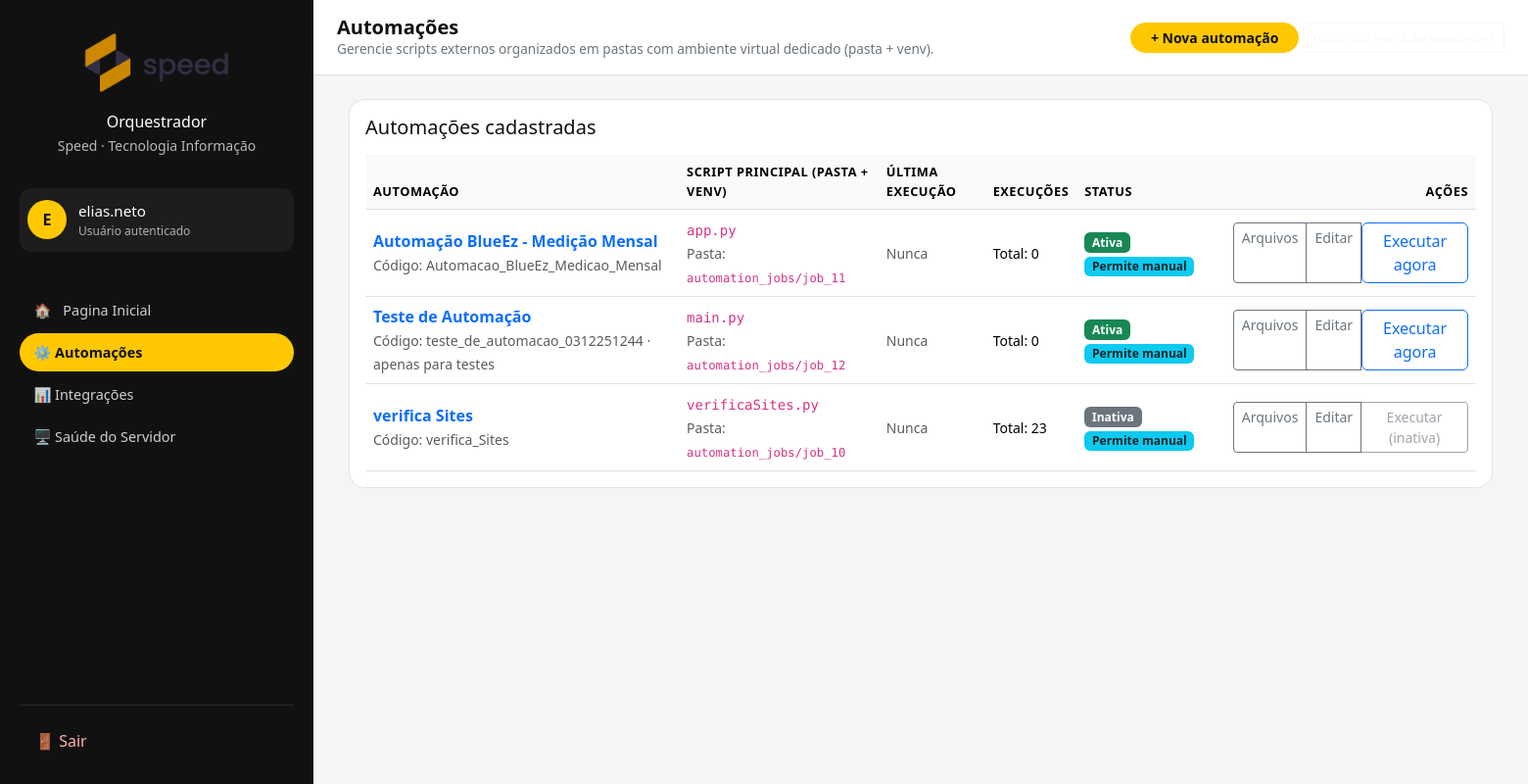
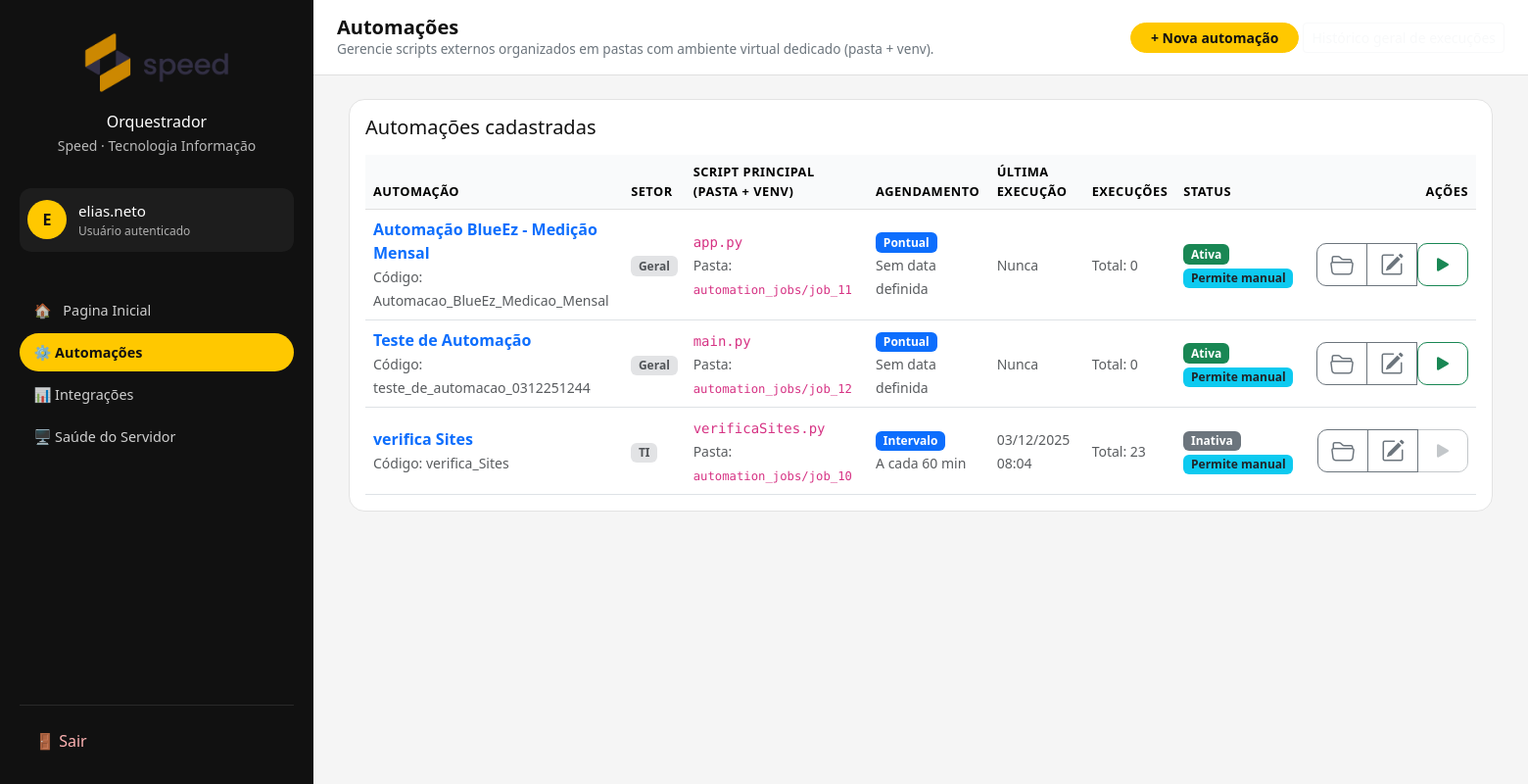
Before and after one commit to eliasneto/Orquestrador, a Django app: page /automation/ in a window 1560 px wide. Shown: the whole page at 98% size. Run offline with Django 5.2, Linux system fonts and the light colour scheme; a user stored in the database is signed in; data comes from the database, SQL or seed files in the repository; both versions use the stored data as it was after the commit.

Commit message:
retirada do campo code, melhorias na lista de automações: Acrescimos de novas informações e melhoria no layout com icones no lugar de nome nos inputs da lista de automações.

```diff
--- a/automation/forms.py
+++ b/automation/forms.py
@@ -13,7 +13,6 @@
         fields = [
             "name",
             "description",
-            "code",
             "sector",
             "external_main_script",
             "is_active",
@@ -38,9 +37,6 @@
             ),
             "sector": forms.Select(
                 attrs={"class": "form-select"},
-            ),
-            "code": forms.TextInput(
-                attrs={"class": "form-control", "placeholder": "robo_ixc_login_cliente"}
             ),
             "external_main_script": forms.TextInput(
                 attrs={"class": "form-control", "placeholder": "main.py"}
@@ -71,6 +67,8 @@
     def __init__(self, *args, **kwargs):
         super().__init__(*args, **kwargs)
         f = self.fields
+        # Código é gerado automaticamente
+        #self.fields["code"].required = False
 
         if "schedule_type" in f:
             f["schedule_type"].label = "Tipo de agendamento"
--- a/automation/templates/automation/job_list.html
+++ b/automation/templates/automation/job_list.html
@@ -29,7 +29,9 @@
                         <thead>
                             <tr>
                                 <th>Automação</th>
+                                <th>Setor</th>
                                 <th>Script principal (pasta + venv)</th>
+                                <th>Agendamento</th>  {# 👈 NOVA COLUNA #}
                                 <th>Última execução</th>
                                 <th>Execuções</th>
                                 <th>Status</th>
@@ -47,10 +49,14 @@
                                         </a><br>
                                         <small class="text-muted">
                                             Código: {{ job.code }}
-                                            {% if job.description %}
-                                                · {{ job.description }}
-                                            {% endif %}
                                         </small>
+                                    </td>
+
+                                   <!-- NOVA COLUNA SETOR -->
+                                    <td>
+                                        <span class="badge bg-secondary-subtle text-body-secondary">
+                                            {{ job.get_sector_display }}
+                                        </span>
                                     </td>
 
                                     <td>
@@ -60,9 +66,50 @@
                                         </small>
                                     </td>
 
+                                    {# 🔹 COLUNA DE AGENDAMENTO #}
+                                    <td>
+                                        {% if job.schedule_type == "daily" %}
+                                            <span class="badge bg-primary">Diário</span><br>
+                                            <small class="text-muted">
+                                                {% if job.daily_time %}
+                                                    às {{ job.daily_time|time:"H:i" }}
+                                                {% else %}
+                                                    Horário não definido
+                                                {% endif %}
+                                            </small>
+                                        {% elif job.schedule_type == "interval" %}
+                                            <span class="badge bg-primary">Intervalo</span><br>
+                                            <small class="text-muted">
+                                                {% if job.interval_minutes %}
+                                                    A cada {{ job.interval_minutes }} min
+                                                {% else %}
+                                                    Intervalo não definido
+                                                {% endif %}
+                                            </small>
+                                        {% elif job.schedule_type == "once" %}
+                                            <span class="badge bg-primary">Pontual</span><br>
+                                            <small class="text-muted">
+                                                {% if job.one_off_run_at %}
+                                                    {{ job.one_off_run_at|date:"d/m/Y H:i" }}
+                                                {% else %}
+                                                    Sem data definida
+                                                {% endif %}
+                                            </small>
+                                        {% else %}
+                                            <small class="text-muted">—</small>
+                                        {% endif %}
+
+                                        {% if job.next_run_at %}
+                                            <br>
+                                            <small class="text-muted">
+                                                Próx: {{ job.next_run_at|date:"d/m/Y H:i" }}
+                                            </small>
+                                        {% endif %}
+                                    </td>
+
                                     <td>
                                         {% if job.last_run_at %}
-                                            <small>
+                                            <small class="text-muted">
                                                 {{ job.last_run_at|date:"d/m/Y H:i" }}
                                             </small>
                                         {% else %}
@@ -71,7 +118,7 @@
                                     </td>
 
                                     <td>
-                                        <small>
+                                        <small class="text-muted">
                                             Total: {{ job.runs_total|default:"0" }}
                                         </small>
                                     </td>
@@ -94,50 +141,57 @@
 
                                     <td class="text-end">
                                     <div class="btn-group btn-group-sm" role="group">
+
+                                        {# Arquivos #}
                                         <a href="{% url 'automation:job_files' job.pk %}"
-                                        class="btn btn-outline-secondary">
-                                            Arquivos
+                                        class="btn btn-outline-secondary action-btn-square"
+                                        title="Arquivos">
+                                        <i class="bi bi-folder2-open action-icon"></i>
                                         </a>
 
+                                        {# Editar #}
                                         <a href="{% url 'automation:job_update' job.pk %}"
-                                        class="btn btn-outline-secondary">
-                                            Editar
+                                        class="btn btn-outline-secondary action-btn-square"
+                                        title="Editar automação">
+                                        <i class="bi bi-pencil-square action-icon"></i>
                                         </a>
 
                                         {% if job.allow_manual %}
                                         {% if job.has_running %}
-                                                {# Quando estiver rodando, mostra botão de PARAR #}
+                                            {# Parar execução #}
                                             <form method="post"
                                                 action="{% url 'automation:job_stop' job.pk %}"
                                                 class="d-inline">
                                             {% csrf_token %}
                                             <button type="submit"
-                                                            class="btn btn-outline-danger">
-                                                        Parar execução
+                                                    class="btn btn-outline-danger action-btn-square"
+                                                    title="Parar execução em andamento">
+                                                <i class="bi bi-stop-fill action-icon"></i>
                                             </button>
                                             </form>
                                         {% else %}
-                                                {# Não está rodando: olha se está ativa #}
                                             {% if job.is_active %}
+                                            {# Executar agora #}
                                             <form method="post"
                                                     action="{% url 'automation:job_run_now' job.pk %}"
                                                     class="d-inline">
                                                 {% csrf_token %}
                                                 <button type="submit"
-                                                                class="btn btn-outline-primary">
-                                                            Executar agora
+                                                        class="btn btn-outline-success action-btn-square"
+                                                        title="Executar agora">
+                                                <i class="bi bi-play-fill action-icon"></i>
                                                 </button>
                                             </form>
                                             {% else %}
-                                                    <button class="btn btn-outline-secondary"
-                                                            disabled
+                                            {# Inativa – mesmo tamanho, só “apagado” #}
+                                            <button class="btn btn-outline-secondary action-btn-square"
+                                                    style="pointer-events: none; opacity: .4;"
                                                     title="Automação inativa. Ative para executar.">
-                                                        Executar (inativa)
+                                                <i class="bi bi-play-fill action-icon"></i>
                                             </button>
                                             {% endif %}
                                         {% endif %}
                                         {% endif %}
-
 
                                     </div>
                                     </td>
@@ -157,4 +211,22 @@
         </div>
     </div>
 </div>
+
+<style>
+    .action-btn-square {
+    width: 52px;          /* largura maior */
+    height: 44px;         /* altura maior */
+    padding: 0;
+    display: inline-flex;
+    align-items: center;
+    justify-content: center;
+    border-radius: 10px;  /* deixa mais “botão” mesmo */
+    }
+
+    .action-icon {
+    font-size: 1.5rem;    /* ícone bem mais visível */
+    }
+
+</style>
+
 {% endblock %}
--- a/automation/urls.py
+++ b/automation/urls.py
@@ -6,6 +6,7 @@
     AutomationJobUpdateView,
     AutomationRunListView,
     AutomationJobRunListView,  # 👈 NOVO
+    JobFileDownloadView,   # 👈 novo
     JobFilesView,
     run_job_now,
     stop_job,
@@ -15,6 +16,7 @@
 
 urlpatterns = [
     path("", AutomationJobListView.as_view(), name="job_list"),
+    path("jobs/<int:pk>/files/download/", JobFileDownloadView.as_view(), name="job_file_download"), #Download de arquivos
     path("jobs/new/", AutomationJobCreateView.as_view(), name="job_create"),
     path("jobs/<int:pk>/edit/", AutomationJobUpdateView.as_view(), name="job_update"),
     path("jobs/<int:pk>/run/", run_job_now, name="job_run_now"),
--- a/automation/views.py
+++ b/automation/views.py
@@ -20,7 +20,7 @@
 from django.urls import reverse_lazy
 from django.views.decorators.http import require_POST
 from django.contrib.auth.decorators import login_required
-from django.db.models import Count, Q
+from django.db.models import Count, Q, Max
 import os
 import signal
 from .forms import AutomationJobForm, JobFileUploadForm
@@ -39,15 +39,19 @@
     """
     Lista todas as automações cadastradas.
     """
-
     model = AutomationJob
-    template_name = "automation/job_list.html"  # 👈 ESSENCIAL
+    template_name = "automation/job_list.html"
     context_object_name = "jobs"
 
     def get_queryset(self):
         return (
             AutomationJob.objects
-            .annotate(runs_total=Count("runs"))
+            .annotate(
+                runs_total=Count("runs"),
+                last_run_at=Max("runs__started_at"),   # para colocar o horario de inicio na lista de automações na coluna execusão
+                #last_run_at = Max("runs__finished_at") para colocar o horario do termino na lista de automações na coluna execusão
+
+            )
             .order_by("name")
         )
 
@@ -181,6 +185,14 @@
         if safe_subdir:
             display_path += safe_subdir + "/"
 
+        # 🔹 NOVO: raiz "permitida" para download
+        ALLOWED_DOWNLOAD_ROOTS = ("entrada", "saida")
+
+        # qual a primeira pasta (top-level) desse subdir?
+        first_segment = None
+        if safe_subdir:
+            first_segment = safe_subdir.split("/", 1)[0]
+
         files = []
         if current_dir.exists():
             for entry in sorted(current_dir.iterdir()):
@@ -198,6 +210,14 @@
                         f"{safe_subdir}/{entry.name}" if safe_subdir else entry.name
                     )
 
+
+                # 🔹 só deixa download se:
+                # - NÃO for diretório
+                # - estivermos dentro de 'entrada' ou 'saida'
+                can_download = False
+                if (not is_dir) and first_segment in ALLOWED_DOWNLOAD_ROOTS:
+                    can_download = True
+
                 files.append(
                     {
                         "name": entry.name,
@@ -208,6 +228,7 @@
                             tz=timezone.get_current_timezone(),
                         ),
                         "subdir_param": subdir_for_child,
+                        "can_download": can_download,   # 👈 NOVO
                     }
                 )
 
@@ -224,6 +245,7 @@
             "files": files,
             "form": form,
             "current_path_display": display_path,
+            "current_subdir": subdir,   # 👈 para montar link de download
         }
         return render(request, self.template_name, context)
 
@@ -261,10 +283,70 @@
             "files": files,
             "form": form,
             "current_path_display": display_path,
+            "current_subdir": subdir,   # 👈 idem
         }
         return render(request, self.template_name, context)
 
 
+from django.http import FileResponse, Http404
+...
+
+class JobFileDownloadView(LoginRequiredMixin, View):
+    """
+    Faz download de um arquivo de 'entrada' ou 'saida' de uma automação.
+    Não permite baixar arquivos de outras pastas (scripts, etc).
+    """
+
+    ALLOWED_DOWNLOAD_ROOTS = ("entrada", "saida")
+
+    def get(self, request, pk):
+        job = get_object_or_404(AutomationJob, pk=pk)
+        base_dir = job.get_job_dir()
+
+        subdir = (request.GET.get("subdir") or "").strip().strip("\\/")
+        filename = request.GET.get("name")
+
+        if not filename:
+            raise Http404("Arquivo não especificado.")
+
+        # garante nome "seguro" (sem path traversal via nome)
+        filename_safe = Path(filename).name
+
+        # monta diretório alvo a partir do subdir, com proteção
+        current_dir = base_dir
+        if subdir:
+            candidate_dir = base_dir / subdir
+            try:
+                candidate_dir.relative_to(base_dir)
+            except ValueError:
+                # tentativa de escapar da pasta base
+                raise Http404("Caminho inválido.")
+
+            current_dir = candidate_dir
+
+        file_path = current_dir / filename_safe
+
+        # valida se o arquivo existe
+        if not file_path.exists() or not file_path.is_file():
+            raise Http404("Arquivo não encontrado.")
+
+        # 🔒 GARANTIA: arquivo precisa estar dentro de 'entrada' ou 'saida'
+        try:
+            rel_path = file_path.relative_to(base_dir)
+        except ValueError:
+            raise Http404("Arquivo fora da pasta do job.")
+
+        first_segment = rel_path.parts[0] if rel_path.parts else None
+        if first_segment not in self.ALLOWED_DOWNLOAD_ROOTS:
+            # Nada fora de entrada/saida pode ser baixado
+            raise Http404("Download não permitido para este arquivo.")
+
+        # Tudo ok, devolve como FileResponse
+        return FileResponse(
+            open(file_path, "rb"),
+            as_attachment=True,
+            filename=filename_safe,
+        )
 
 
 
--- a/templates/base.html
+++ b/templates/base.html
@@ -14,6 +14,12 @@
         rel="stylesheet"
         integrity="sha384-QWTKZyjpPEjISv5WaRU9OFeRpok6YctnYmDr5pNlyT2bRjXh0JMhjY6hW+ALEwIH"
         crossorigin="anonymous"
+    />
+
+    <!-- ✅ Bootstrap Icons (necessário pros <i class="bi ...">) -->
+    <link
+        rel="stylesheet"
+        href="https://cdn.jsdelivr.net/npm/bootstrap-icons@1.11.3/font/bootstrap-icons.css"
     />
 
     <!-- Estilos customizados do tema (preto, amarelo, branco) -->
```
Also changed, not shown: automation/models.py (+36 -0 lines), automation/templates/automation/job_files.html (+16 -3 lines), automation/templates/automation/job_form.html (+0 -8 lines), automation_jobs/job_10/status_anterior.json (+4 -4 lines), db.sqlite3, 1 other file. Lines whose indentation alone changed are shown as unchanged.
